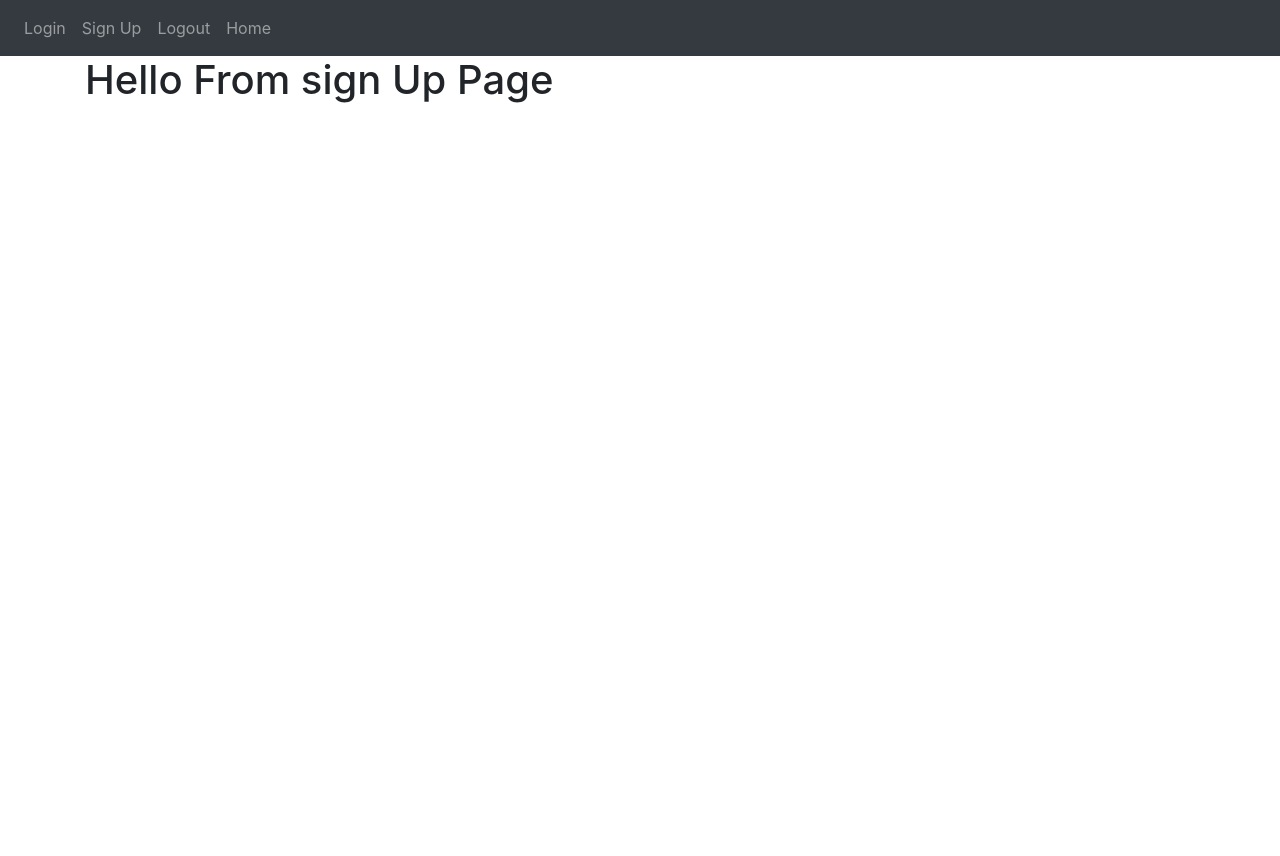
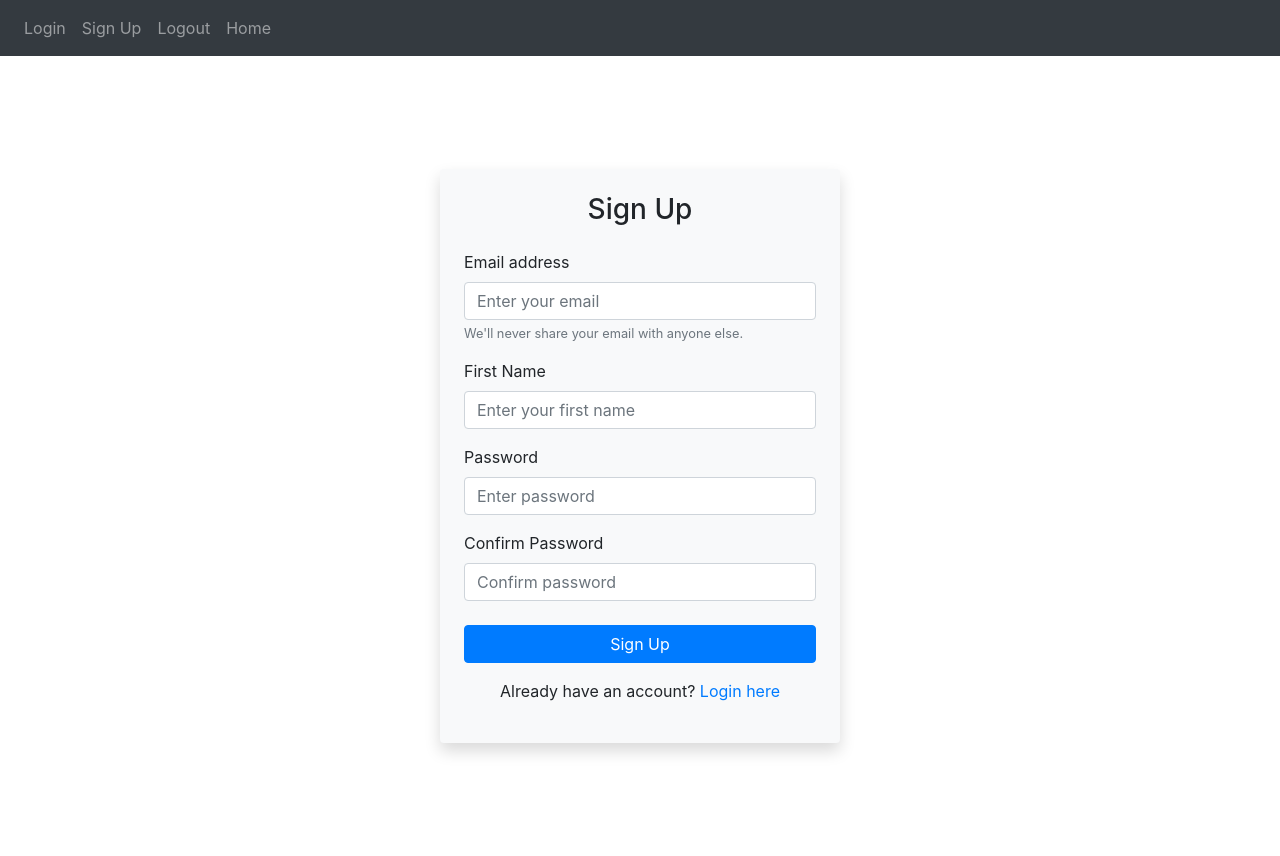
Before and after one commit to sandymosaad/Note-App-Python-Project, a Flask app: page /sign-up in a window 1280 px wide. Before the commit the page ends 103 px from the top, so only its background shows below. Run offline with Flask 3, Linux system fonts and the light colour scheme; some libraries are stand-ins or nearby versions.

Commit message:
Add HTML sign-up form with email, name, and password fields

```diff
--- a/website/templates/sign_up.html
+++ b/website/templates/sign_up.html
@@ -1,8 +1,73 @@
 {% extends "base.html" %}
 
-<title>{% block title %} sign Up {% endblock %}</title>
+{% block title %}Sign Up{% endblock %}
 
 {% block content %}
-<h1>Hello From sign Up Page</h1>
+<div class="d-flex justify-content-center align-items-center vh-100">
+    <form method="POST" class="p-4 rounded shadow bg-light" style="width: 400px;">
+        <h3 class="text-center mb-4">Sign Up</h3>
 
+        <!-- Email -->
+        <div class="form-group mb-3">
+            <label for="email">Email address</label>
+            <input
+                type="email"
+                class="form-control"
+                id="email"
+                name="email"
+                placeholder="Enter your email"
+                required
+            />
+            <small id="emailHelp" class="form-text text-muted">
+                We'll never share your email with anyone else.
+            </small>
+        </div>
+
+        <!-- First Name -->
+        <div class="form-group mb-3">
+        <label for="fname">First Name</label>
+        <input
+            type="text"
+            class="form-control"
+            id="fname"
+            name="fname"
+            placeholder="Enter your first name"
+            required
+        />
+        </div>
+
+        <!-- Password -->
+        <div class="form-group mb-3">
+        <label for="password">Password</label>
+        <input
+            type="password"
+            class="form-control"
+            id="password"
+            name="password"
+            placeholder="Enter password"
+            required
+        />
+        </div>
+
+        <!-- Confirm Password -->
+        <div class="form-group mb-4">
+        <label for="confirm_password">Confirm Password</label>
+        <input
+            type="password"
+            class="form-control"
+            id="confirm_password"
+            name="confirm_password"
+            placeholder="Confirm password"
+            required
+        />
+        </div>
+
+        <button type="submit" class="btn btn-primary w-100">Sign Up</button>
+
+        <p class="text-center mt-3">
+        Already have an account?
+        <a href="/login">Login here</a>
+        </p>
+    </form>
+</div>
 {% endblock %}
```
